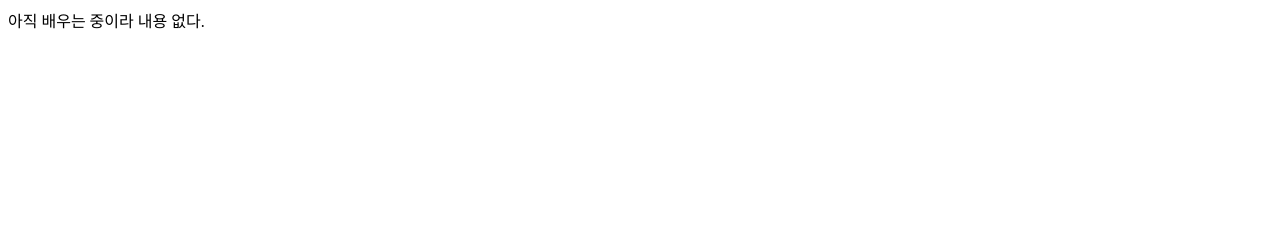
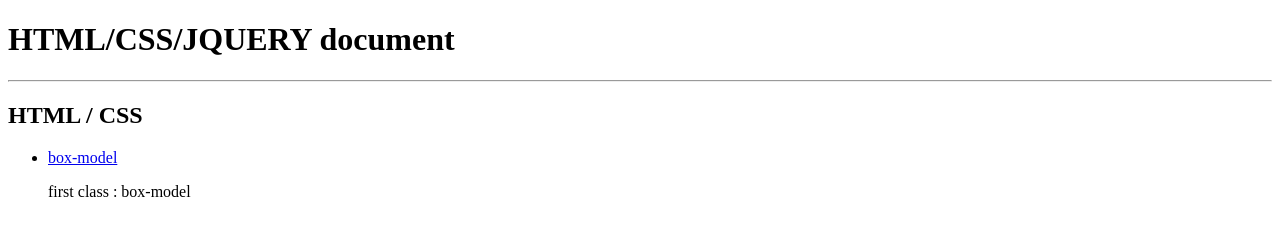
Before and after one commit to ChangMins/document, a plain HTML site: page index.html in a window 1280 px wide. Drawn offline with Linux system fonts and the light colour scheme.

Commit message:
20220304

```diff
--- a/index.html
+++ b/index.html
@@ -7,6 +7,17 @@
   <title>학원 학습 내용</title>
 </head>
 <body>
-  <div>아직 배우는 중이라 내용 없다.</div>
+  <h1>HTML/CSS/JQUERY document</h1>
+
+  <hr>
+
+  <h2>HTML / CSS</h2>
+
+  <ul>
+    <li>
+      <a href="./doc/box01.html" target="_blank">box-model</a>
+      <p>first class : box-model</p>
+    </li>
+  </ul>
 </body>
 </html>
```
Also changed, not shown: doc/box01.html (added, +12 -0 lines).
